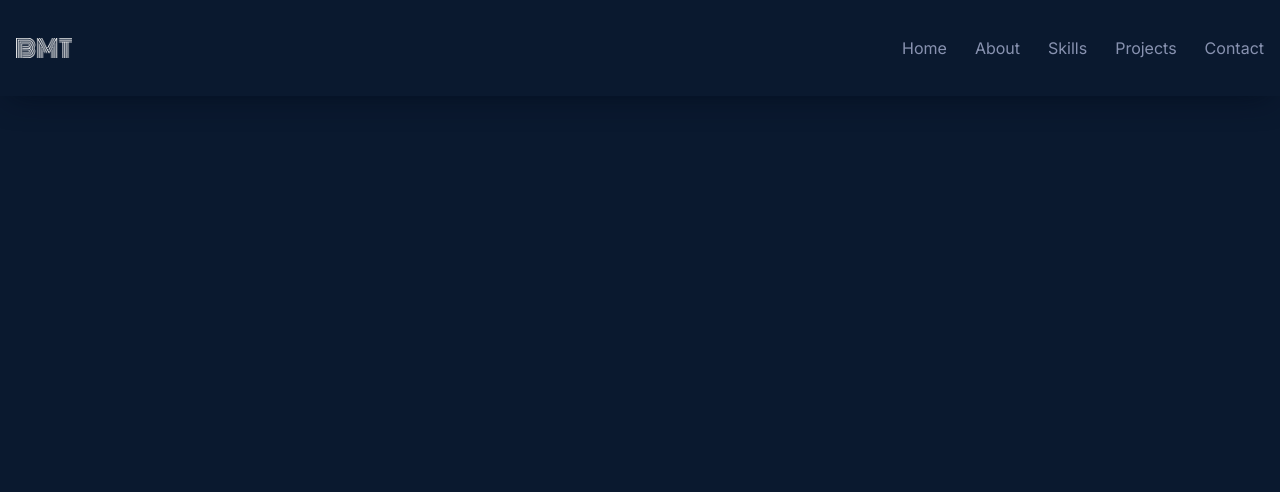
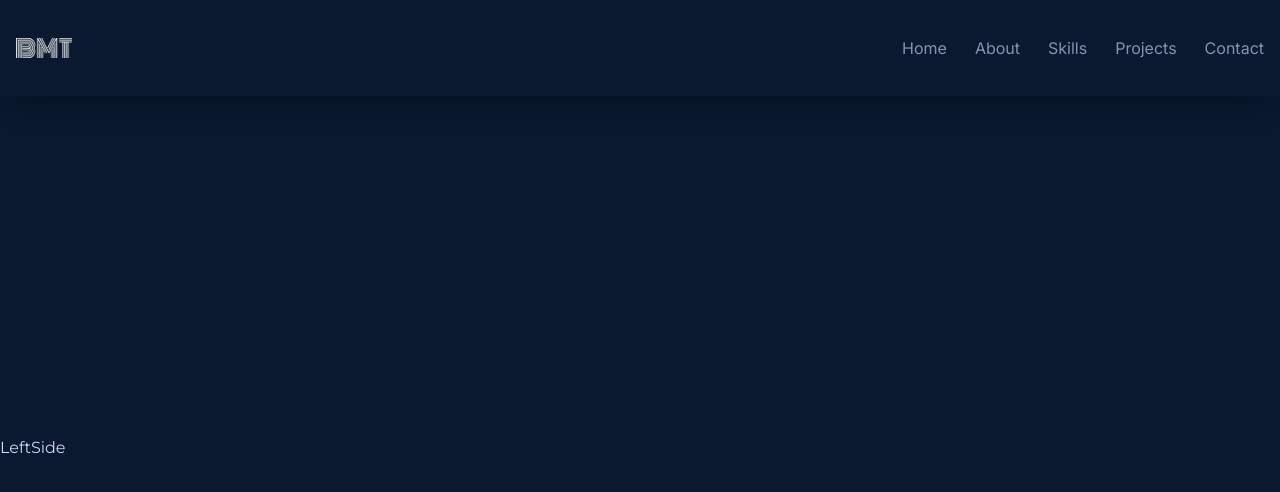
Before and after one commit to Ben-Tewfik/Portfolio, a Next.js app: page / in a window 1280 px wide. Shown: the top 492 px of the page. Built offline with nearby package versions, Linux system fonts and the light colour scheme.

Commit message:
create leftSide component and install react icons

```diff
--- a/package.json
+++ b/package.json
@@ -12,7 +12,8 @@
     "framer-motion": "^10.16.7",
     "next": "14.0.3",
     "react": "^18",
-    "react-dom": "^18"
+    "react-dom": "^18",
+    "react-icons": "^4.12.0"
   },
   "devDependencies": {
     "autoprefixer": "^10.0.1",
--- /dev/null
+++ b/src/components/LeftSide/LeftSide.jsx
@@ -0,0 +1,3 @@
+export default function LeftSide() {
+  return <div>LeftSide</div>;
+}
--- a/src/pages/index.jsx
+++ b/src/pages/index.jsx
@@ -1,3 +1,4 @@
+import LeftSide from "@/components/LeftSide/LeftSide";
 import Navbar from "@/components/Navbar/Navbar";
 import Head from "next/head";
 
@@ -12,6 +13,12 @@ export default function Home() {
       </Head>
       <main className="w-full h-screen font-bodyFont bg-bodyColor text-textLight overflow-x-hidden overflow-y-scroll">
         <Navbar />
+        <div className="w-full h-[88vh] xl:flex items-center gap-20 justify-between">
+          <div>
+            <LeftSide />
+          </div>
+          <div></div>
+        </div>
       </main>
     </>
   );
```
Also changed, not shown: 1 other file (tests, documents, lock files or other folders).
